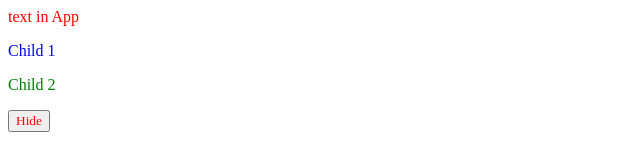
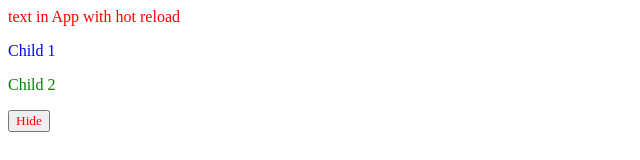
Before and after one commit to daniel-lee-tech/react-webpack-from-scratch, a React app: page / in a window 1280 px wide. Shown: the top 160 px of the page, without its empty margins (0-640 px from the left). Built offline with nearby package versions, Linux system fonts and the light colour scheme.

Commit message:
[RWS-10] Adding webpack dev server for hot reload (#6)

```diff
--- a/package.json
+++ b/package.json
@@ -5,7 +5,7 @@
   "main": "index.js",
   "scripts": {
     "test": "echo \"Error: no test specified\" && exit 1",
-    "dev": "webpack --mode=development",
+    "dev": "webpack serve --open --mode=development",
     "build": "webpack --mode=production"
   },
   "author": "",
@@ -21,7 +21,8 @@
     "html-loader": "^4.2.0",
     "html-webpack-plugin": "^5.5.3",
     "style-loader": "^3.3.3",
-    "webpack-cli": "^5.1.4"
+    "webpack-cli": "^5.1.4",
+    "webpack-dev-server": "^4.15.1"
   },
   "dependencies": {
     "react": "^18.2.0",
--- a/src/App.jsx
+++ b/src/App.jsx
@@ -5,7 +5,7 @@ import {ImagePresenter} from "./components/ImagePresenter.jsx";
 
 export function App() {
     return <div>
-        <p>text in App</p>
+        <p>text in App with hot reload</p>
         <Child1 />
         <Child2 />
         <ImagePresenter />
--- a/webpack.config.js
+++ b/webpack.config.js
@@ -6,6 +6,9 @@ module.exports = {
     output: {
         filename: 'main.js',
         path: path.resolve(__dirname, 'dist')
+    },
+    devServer: {
+        static: './dist'
     },
     module: {
         rules: [
```
Also changed, not shown: 1 other file (tests, documents, lock files or other folders).
